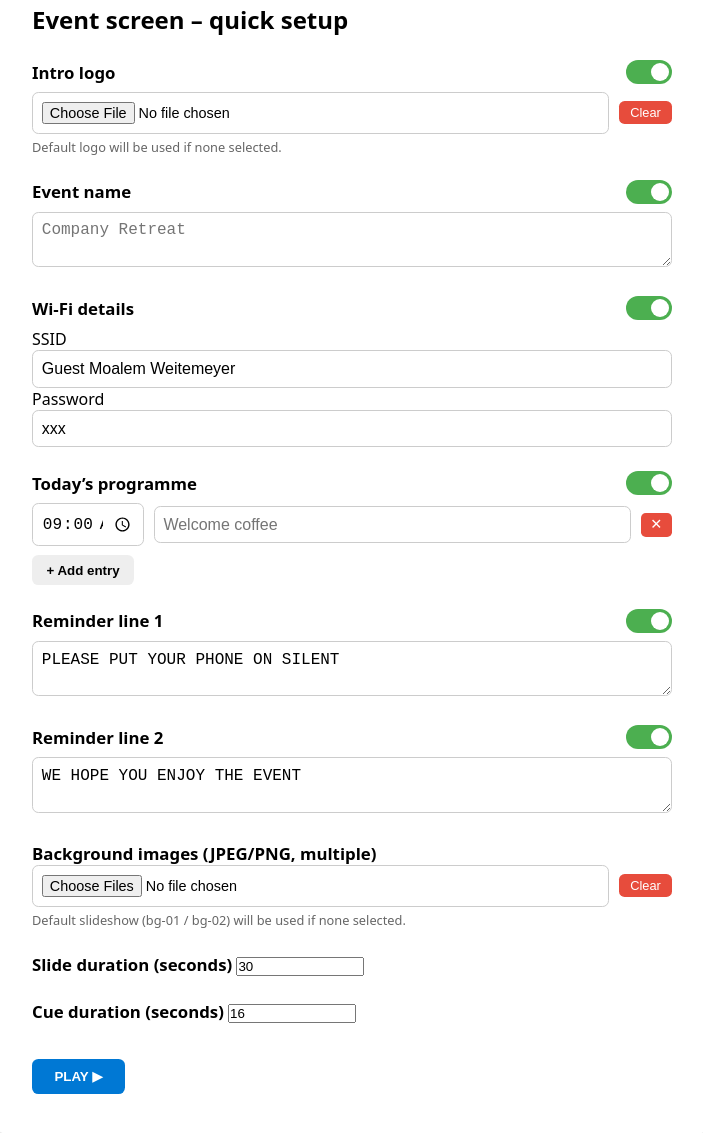
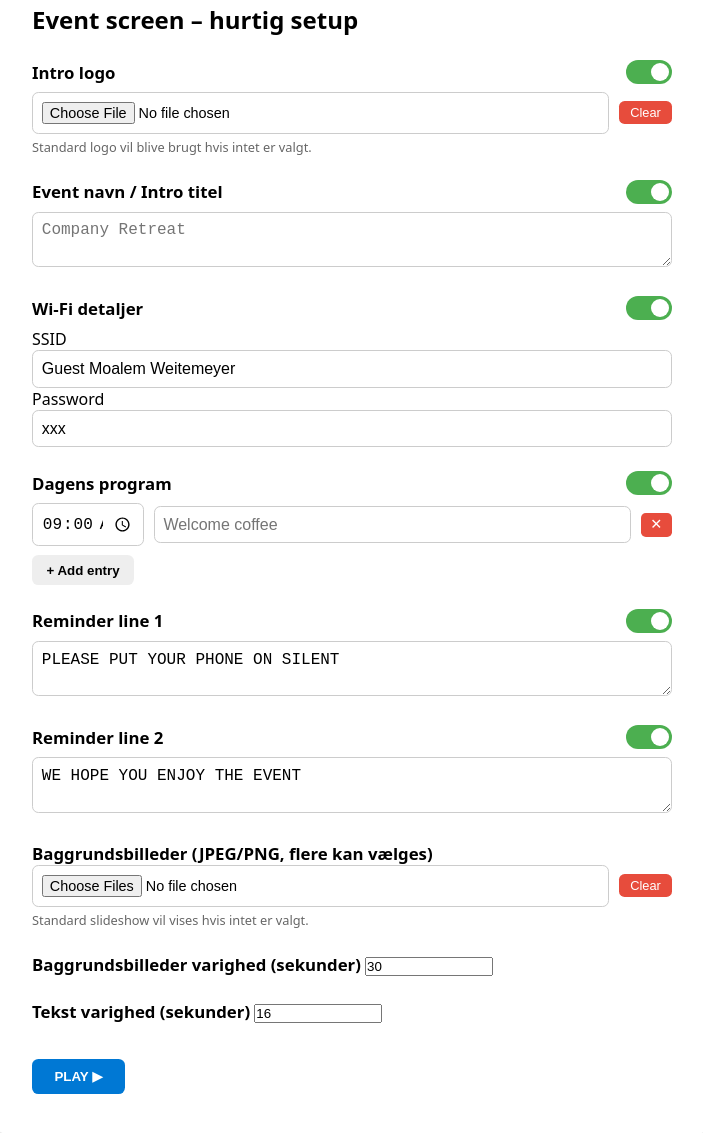
Before and after one commit to PillProductions/MWEventDisplay, a plain HTML site: page index.html in a window 1280 px wide. Shown: the part 69-1202 px from the top of the page, without its empty margins (288-991 px from the left). Drawn offline with Linux system fonts and the light colour scheme.

Commit message:
Changed to danish in setup panel

```diff
--- a/index.html
+++ b/index.html
@@ -11,7 +11,7 @@
   <!-- ============ SETUP PANEL ============ -->
   <section id="setup">
     <div class="setup-card">               <!--  Rounded card wrapper  -->
-      <h1 style="margin-bottom:1.5rem;">Event screen – quick setup</h1>
+      <h1 style="margin-bottom:1.5rem;">Event screen – hurtig setup</h1>
 
       <form id="setupForm">
 
@@ -32,13 +32,13 @@
             <button type="button" id="clearLogo" class="clearBtn">Clear</button>
           </div>
 
-          <small class="hint">Default logo will be used if none selected.</small>
+          <small class="hint">Standard logo vil blive brugt hvis intet er valgt.</small>
         </div>
 
         <!-- EVENT NAME ----------------------------------------------------->
         <div class="field-group">
           <div class="field-header">
-            <label class="field-label">Event name</label>
+            <label class="field-label">Event navn / Intro titel</label>
             <label class="switch">
               <input type="checkbox" id="toggleTitle" checked>
               <span class="slider round"></span>
@@ -52,7 +52,7 @@
         <!-- WI-FI DETAILS --------------------------------------------------->
         <div class="field-group">
           <div class="field-header">
-            <label class="field-label">Wi-Fi details</label>
+            <label class="field-label">Wi-Fi detaljer</label>
             <label class="switch">
               <input type="checkbox" id="toggleWifi" checked>
               <span class="slider round"></span>
@@ -77,7 +77,7 @@
         <!-- TODAY’S PROGRAM ------------------------------------------------->
         <div class="field-group">
           <div class="field-header">
-            <label class="field-label">Today’s programme</label>
+            <label class="field-label">Dagens program</label>
             <label class="switch">
               <input type="checkbox" id="toggleProgram" checked>
               <span class="slider round"></span>
@@ -129,25 +129,25 @@
 
         <!-- BACKGROUND IMAGES --------------------------------------------->
         <div class="field-group">
-          <label class="field-label">Background images (JPEG/PNG, multiple)</label>
+          <label class="field-label">Baggrundsbilleder (JPEG/PNG, flere kan vælges)</label>
 
           <div class="fileRow">
             <input type="file" accept="image/*" id="bgInput" multiple>
             <button type="button" id="clearBg" class="clearBtn">Clear</button>
           </div>
 
-          <small class="hint">Default slideshow (bg-01 / bg-02) will be used if none selected.</small>
+          <small class="hint">Standard slideshow vil vises hvis intet er valgt.</small>
         </div>
 
         <!-- ADJUSTABLE TIMING --------------------------------------------->
 
         <div class="field-group">
-          <label class="field-label">Slide duration (seconds)</label>
+          <label class="field-label">Baggrundsbilleder varighed (sekunder)</label>
           <input type="number" id="bgSeconds" value="30" min="3" step="1">
         </div>
 
         <div class="field-group">
-          <label class="field-label">Cue duration (seconds)</label>
+          <label class="field-label">Tekst varighed (sekunder)</label>
           <input type="number" id="cueSeconds" value="16"  min="3" step="1">
         </div>
 
```
